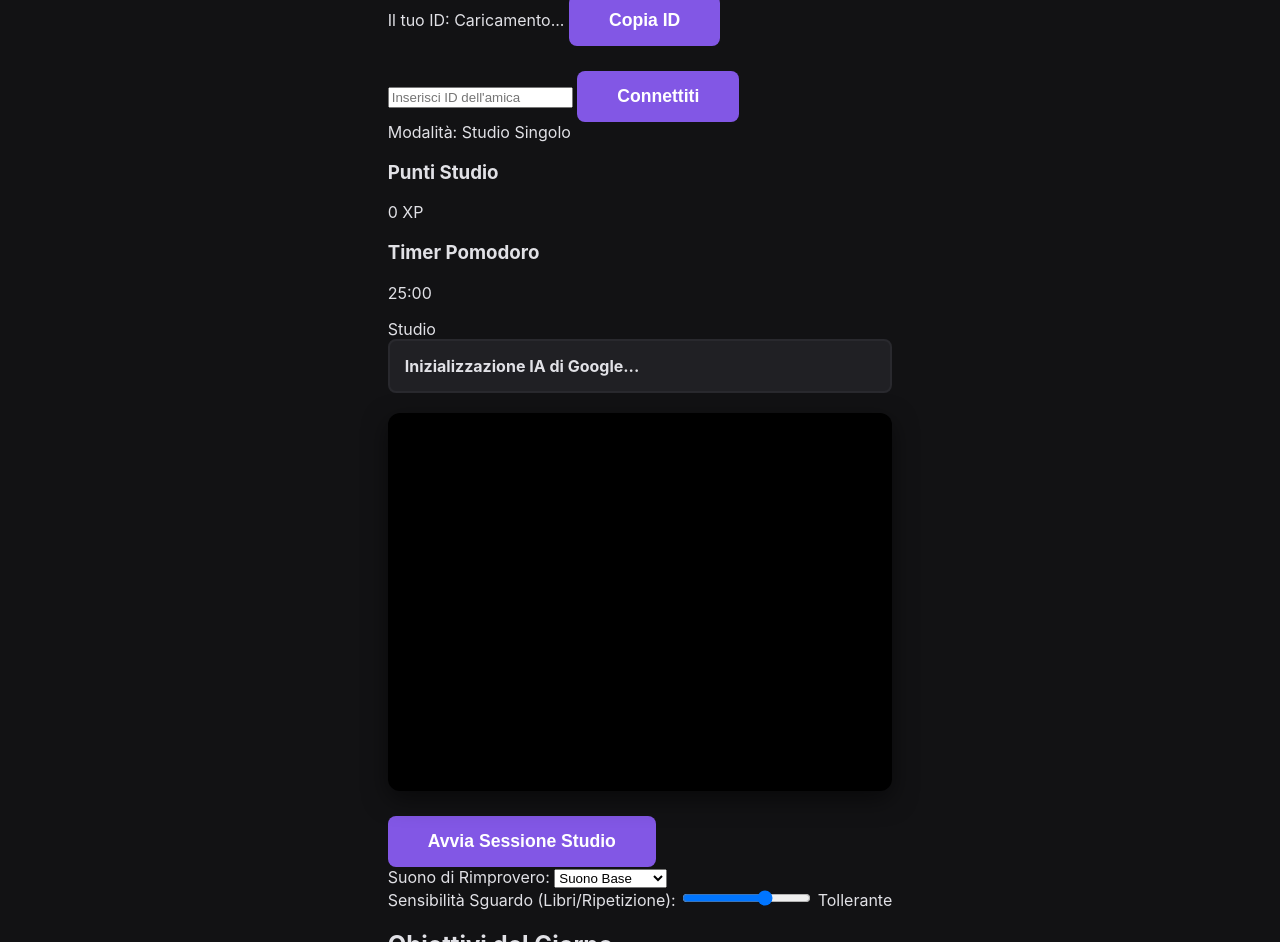
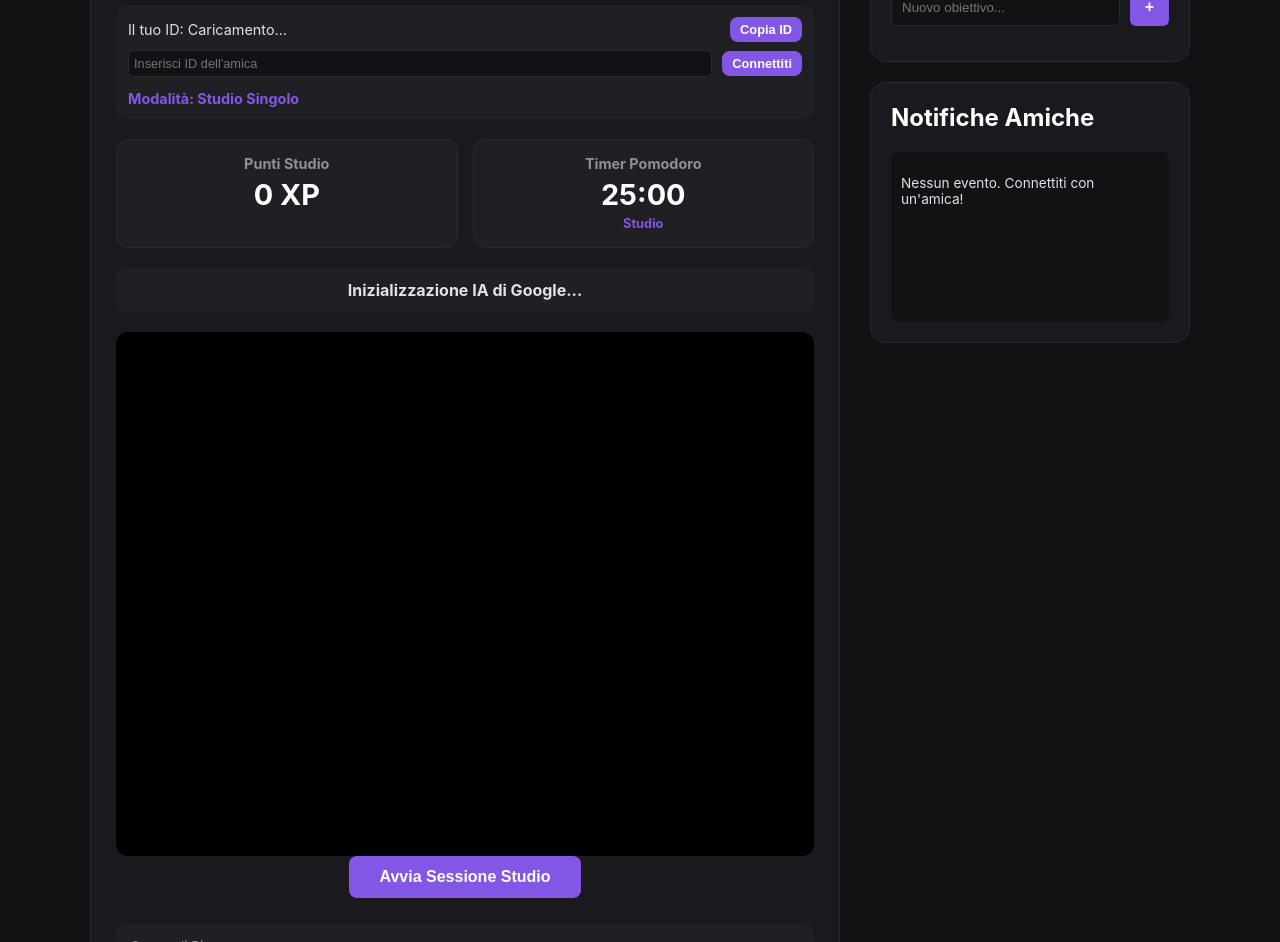
Before and after one commit to mariannavantaggiato/study-or-die-tryin, a plain HTML site: page index.html in a window 1280 px wide. Shown: the part 111-1053 px from the top of the page. Drawn offline with Linux system fonts and the light colour scheme.

Commit message:
Update style.css
Aggiunte modifiche per supporto multiplayer e pannelli multipli

```diff
--- a/style.css
+++ b/style.css
@@ -6,88 +6,149 @@ body {
     color: #e1e1e6;
     display: flex;
     justify-content: center;
-    align-items: center;
     min-height: 100vh;
 }
 
-.container {
-    text-align: center;
-    max-width: 640px;
+.app-layout {
+    display: grid;
+    grid-template-columns: 1fr 320px;
+    gap: 30px;
+    max-width: 1100px;
     width: 100%;
-    padding: 20px;
+    padding: 30px;
 }
 
-h1 {
-    font-size: 2.5rem;
-    margin-bottom: 5px;
+.main-content {
+    background-color: #1a1a1e;
+    padding: 25px;
+    border-radius: 16px;
+    border: 1px solid #29292e;
+    text-align: center;
+}
+
+.sidebar {
+    display: flex;
+    flex-direction: column;
+    gap: 20px;
+}
+
+.sidebar-section {
+    background-color: #1a1a1e;
+    padding: 20px;
+    border-radius: 16px;
+    border: 1px solid #29292e;
+}
+
+h1, h2 {
+    margin-top: 0;
     color: #ffffff;
 }
 
-.subtitle {
-    color: #8f8f9d;
-    margin-bottom: 25px;
+/* Dashboard Statistiche */
+.dashboard-row {
+    display: grid;
+    grid-template-columns: 1fr 1fr;
+    gap: 15px;
+    margin-bottom: 20px;
 }
 
+.stat-box {
+    background-color: #202024;
+    padding: 15px;
+    border-radius: 12px;
+    border: 1px solid #29292e;
+}
+
+.stat-box h3 { margin: 0; font-size: 0.9rem; color: #8f8f9d; }
+.stat-box p { margin: 5px 0 0 0; font-size: 1.8rem; font-weight: bold; color: #ffffff; }
+#pomodoroPhase { font-size: 0.8rem; color: #8257e5; font-weight: bold; }
+
+/* Status Card */
 .status-card {
     background-color: #202024;
-    padding: 15px;
+    padding: 12px;
     border-radius: 8px;
     margin-bottom: 20px;
     font-weight: bold;
-    border: 2px solid #29292e;
-    transition: all 0.3s ease;
 }
+.status-focused { border: 1px solid #04d361; color: #04d361; background: rgba(4, 211, 97, 0.05); }
+.status-distracted { border: 1px solid #f75151; color: #f75151; background: rgba(247, 81, 81, 0.05); }
 
-/* Classi dinamiche che cambieremo via JavaScript */
-.status-focused {
-    border-color: #04d361;
-    color: #04d361;
-    background-color: rgba(4, 211, 97, 0.1);
-}
-
-.status-distracted {
-    border-color: #f75151;
-    color: #f75151;
-    background-color: rgba(247, 81, 81, 0.1);
-    animation: pulse 1s infinite;
-}
-
+/* Webcam e Schermata rossa */
 .video-container {
     position: relative;
     width: 100%;
     border-radius: 12px;
     overflow: hidden;
     background-color: #000;
-    box-shadow: 0 8px 24px rgba(0,0,0,0.5);
     aspect-ratio: 4 / 3;
 }
 
-video {
-    width: 100%;
-    height: 100%;
-    object-fit: cover;
-    transform: scaleX(-1); /* Effetto specchio naturale */
+video { width: 100%; height: 100%; object-fit: cover; transform: scaleX(-1); }
+
+.distraction-overlay {
+    position: absolute;
+    top: 0; left: 0; width: 100%; height: 100%;
+    background-color: rgba(247, 81, 81, 0.6);
+    display: none;
+    justify-content: center;
+    align-items: center;
+    font-size: 3rem;
+    font-weight: bold;
+    color: white;
 }
 
-button {
+/* Settings */
+.settings-panel {
     margin-top: 25px;
-    background-color: #8257e5;
-    color: white;
-    border: none;
-    padding: 15px 40px;
-    font-size: 1.1rem;
-    font-weight: bold;
-    border-radius: 8px;
-    cursor: pointer;
-    transition: background 0.2s;
+    background: #202024;
+    padding: 15px;
+    border-radius: 12px;
+    display: flex;
+    flex-direction: column;
+    gap: 15px;
+    text-align: left;
 }
 
-button:hover {
-    background-color: #9466ff;
+.setting-item { display: flex; flex-direction: column; gap: 5px; }
+.setting-item label { font-size: 0.85rem; color: #8f8f9d; }
+select, input[type="text"] {
+    background: #121214; color: white; border: 1px solid #29292e;
+    padding: 10px; border-radius: 6px;
 }
 
-@keyframes pulse {
-    0% { opacity: 1; }
-    50% { opacity: 0.6; }
-    100% { opacity: 1; }
+/* Lista Obiettivi */
+.todo-input-row { display: flex; gap: 10px; margin-bottom: 15px; }
+.todo-input-row input { flex: 1; }
+#addTodoBtn { background: #8257e5; color: white; border: none; padding: 0 15px; border-radius: 6px; cursor: pointer; }
+
+#todoList { list-style: none; padding: 0; margin: 0; text-align: left; }
+#todoList li {
+    display: flex; align-items: center; gap: 10px;
+    padding: 10px 0; border-bottom: 1px solid #29292e;
 }
+#todoList li.completed span { text-decoration: line-through; color: #8f8f9d; }
+
+/* Pannello Multiplayer */
+.multiplayer-panel {
+    background: #202024; padding: 12px; border-radius: 12px;
+    margin-bottom: 20px; font-size: 0.9rem;
+    display: flex; flex-direction: column; gap: 8px;
+}
+.mp-row { display: flex; justify-content: space-between; align-items: center; gap: 10px; }
+.mp-row input { flex: 1; padding: 5px; font-size: 0.8rem; }
+.mp-row button { margin: 0; padding: 5px 10px; font-size: 0.8rem; }
+
+#connectionStatus { font-weight: bold; color: #8257e5; text-align: left; margin-top: 5px; }
+.log-box {
+    background: #121214; padding: 10px; border-radius: 8px;
+    height: 150px; overflow-y: auto; text-align: left; font-size: 0.85rem;
+}
+.log-alert { color: #f75151; font-weight: bold; margin: 4px 0; }
+
+button {
+    background-color: #8257e5; color: white; border: none;
+    padding: 12px 30px; font-size: 1rem; font-weight: bold;
+    border-radius: 8px; cursor: pointer; transition: background 0.2s;
+}
+button:hover { background-color: #9466ff; }
```
